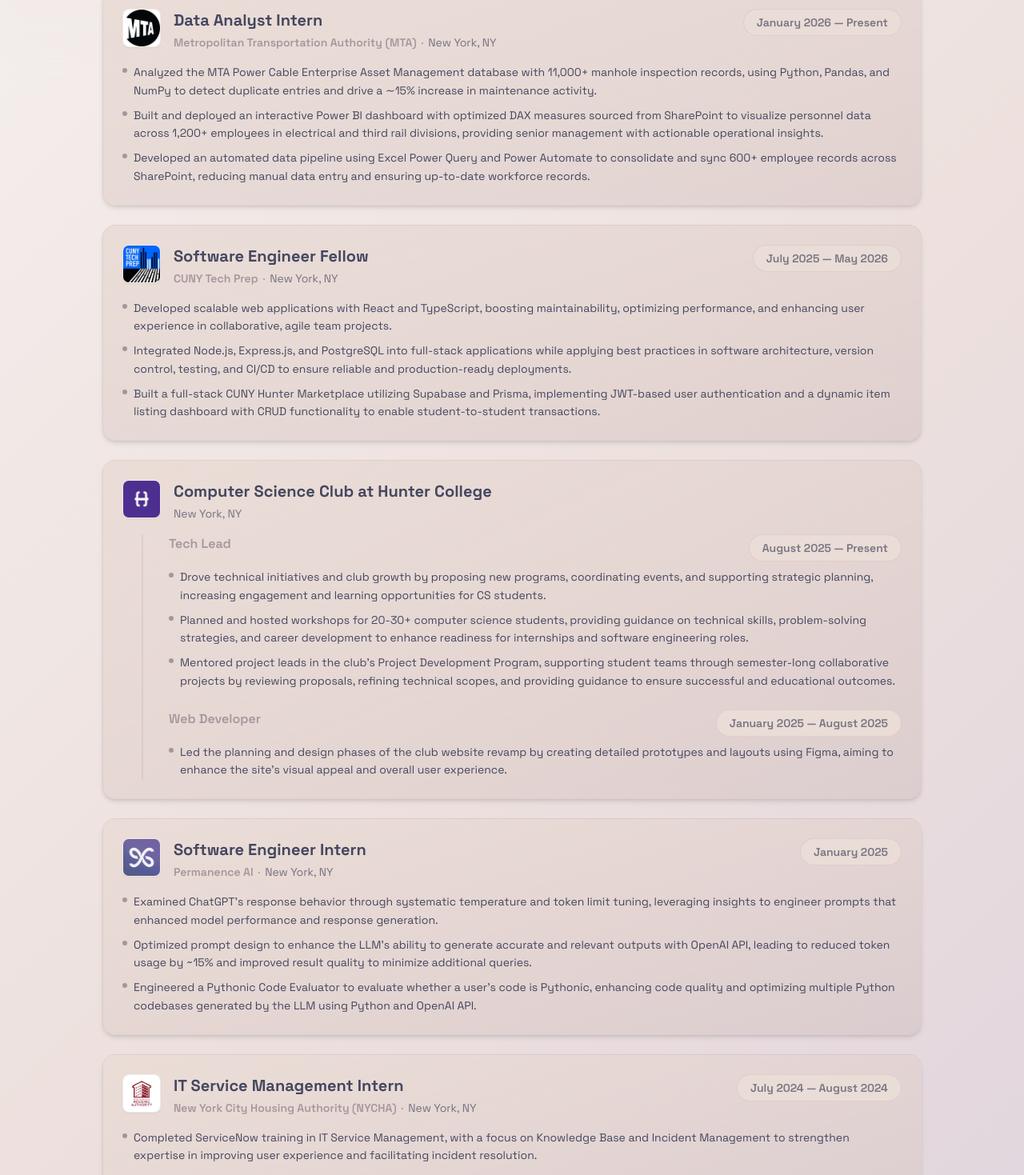
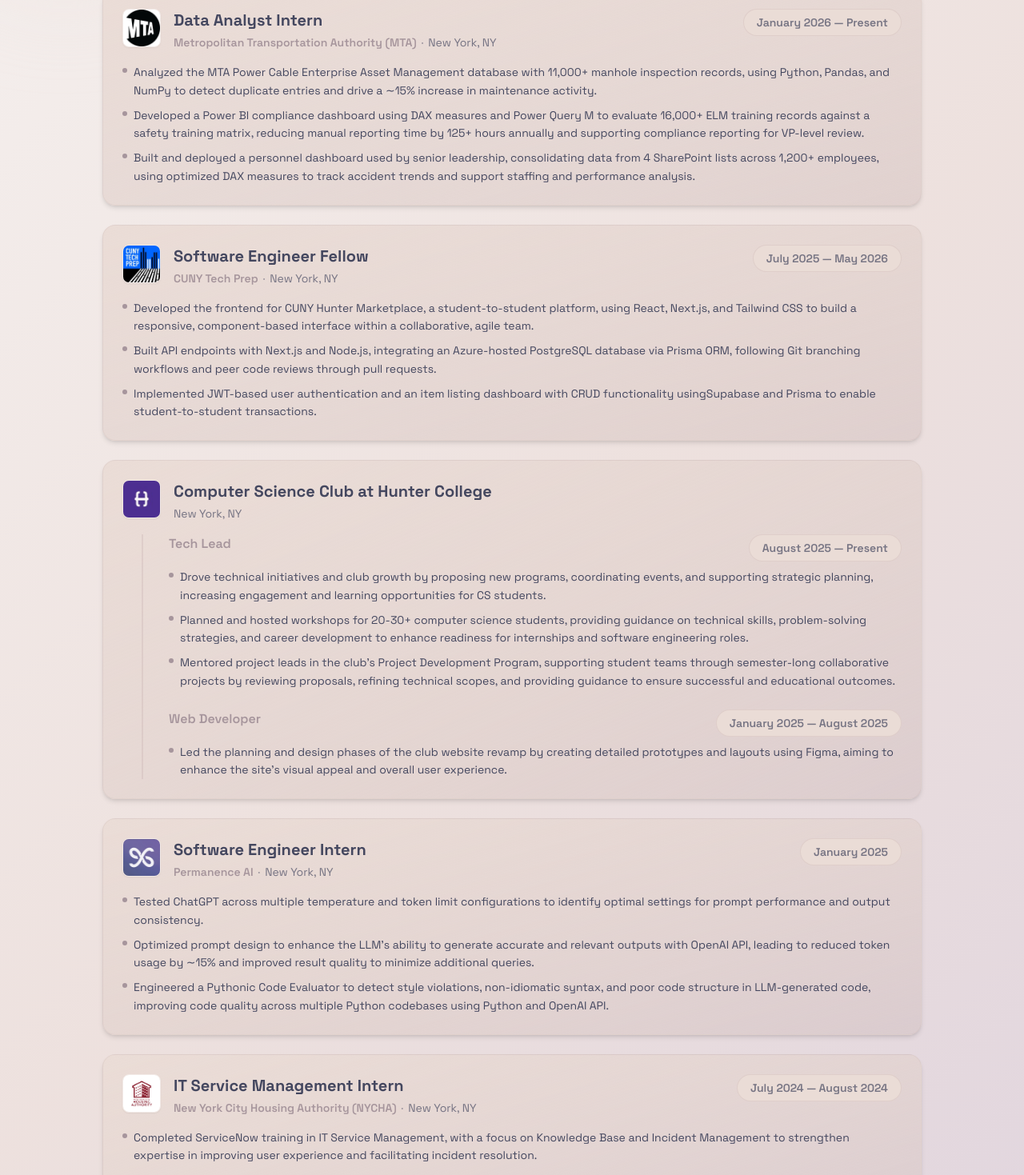
Before and after one commit to sanilac6459/portfolio, a React (Vite) app: page /experience in a window 1280 px wide. Shown: the part 530-1999 px from the top of the page at 80% size. Built offline with nearby package versions, Linux system fonts and the light colour scheme.

Commit message:
update experience section bullet points

```diff
--- a/src/components/ExperienceSection.tsx
+++ b/src/components/ExperienceSection.tsx
@@ -25,8 +25,8 @@
     logo: "/images/mta.jpeg",
     bullets: [
       "Analyzed the MTA Power Cable Enterprise Asset Management database with 11,000+ manhole inspection records, using Python, Pandas, and NumPy to detect duplicate entries and drive a ∼15% increase in maintenance activity.",
-      "Built and deployed an interactive Power BI dashboard with optimized DAX measures sourced from SharePoint to visualize personnel data across 1,200+ employees in electrical and third rail divisions, providing senior management with actionable operational insights.",
-      "Developed an automated data pipeline using Excel Power Query and Power Automate to consolidate and sync 600+ employee records across SharePoint, reducing manual data entry and ensuring up-to-date workforce records.",
+      "Developed a Power BI compliance dashboard using DAX measures and Power Query M to evaluate 16,000+ ELM training records against a safety training matrix, reducing manual reporting time by 125+ hours annually and supporting compliance reporting for VP-level review.",
+      "Built and deployed a personnel dashboard used by senior leadership, consolidating data from 4 SharePoint lists across 1,200+ employees, using optimized DAX measures to track accident trends and support staffing and performance analysis.",
     ],
   },
   {
@@ -36,9 +36,9 @@
     duration: "July 2025 — May 2026",
     logo: "/images/ctp.jpeg",
     bullets: [
-      "Developed scalable web applications with React and TypeScript, boosting maintainability, optimizing performance, and enhancing user experience in collaborative, agile team projects.",
-      "Integrated Node.js, Express.js, and PostgreSQL into full-stack applications while applying best practices in software architecture, version control, testing, and CI/CD to ensure reliable and production-ready deployments.",
-      "Built a full-stack CUNY Hunter Marketplace utilizing Supabase and Prisma, implementing JWT-based user authentication and a dynamic item listing dashboard with CRUD functionality to enable student-to-student transactions.",
+      " Developed the frontend for CUNY Hunter Marketplace, a student-to-student platform, using React, Next.js, and Tailwind CSS to build a responsive, component-based interface within a collaborative, agile team.",
+      "Built API endpoints with Next.js and Node.js, integrating an Azure-hosted PostgreSQL database via Prisma ORM, following Git branching workflows and peer code reviews through pull requests.",
+      "Implemented JWT-based user authentication and an item listing dashboard with CRUD functionality usingSupabase and Prisma to enable student-to-student transactions.",
     ],
   },
   {
@@ -71,9 +71,9 @@
     duration: "January 2025",
     logo: "/images/permanence.jpeg",
     bullets: [
-      "Examined ChatGPT’s response behavior through systematic temperature and token limit tuning, leveraging insights to engineer prompts that enhanced model performance and response generation.",
-      "Optimized prompt design to enhance the LLM's ability to generate accurate and relevant outputs with OpenAI API, leading to reduced token usage by ~15% and improved result quality to minimize additional queries.",
-      "Engineered a Pythonic Code Evaluator to evaluate whether a user's code is Pythonic, enhancing code quality and optimizing multiple Python codebases generated by the LLM using Python and OpenAI API.",
+      "Tested ChatGPT across multiple temperature and token limit configurations to identify optimal settings for prompt performance and output consistency.",
+      "Optimized prompt design to enhance the LLM’s ability to generate accurate and relevant outputs with OpenAI API, leading to reduced token usage by ∼15% and improved result quality to minimize additional queries.",
+      "Engineered a Pythonic Code Evaluator to detect style violations, non-idiomatic syntax, and poor code structure in LLM-generated code, improving code quality across multiple Python codebases using Python and OpenAI API.",
     ],
   },
   {
```
